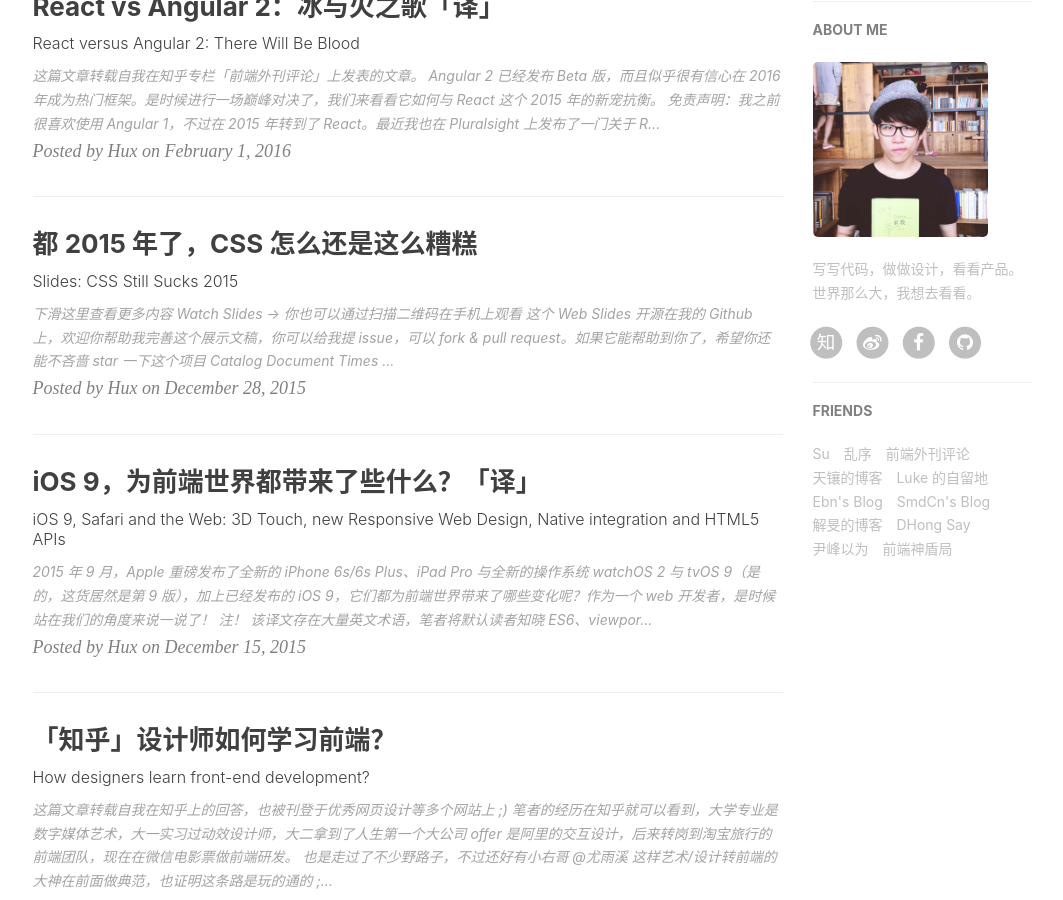
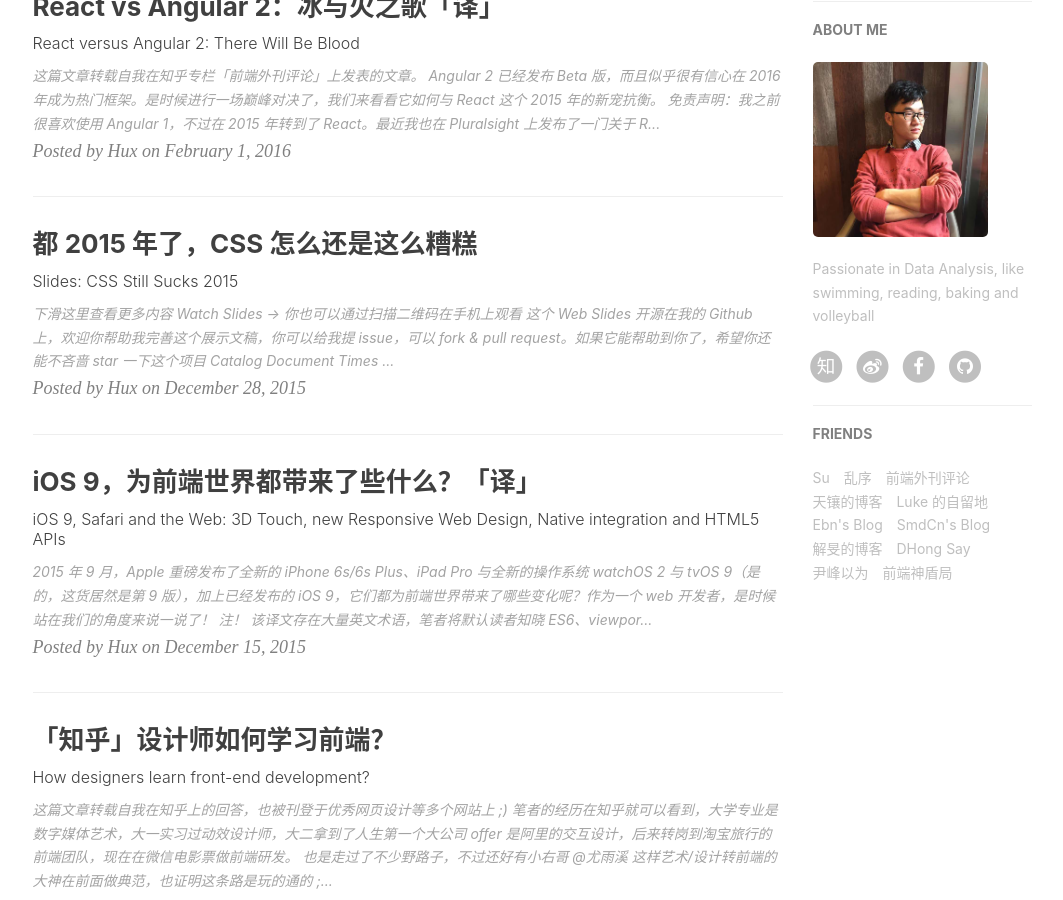
Before and after one commit to shengbokw/tousept.github.io, a Jekyll site: the page built from index.html, in a window 1280 px wide and 900 px high, scrolled down 692 px. Shown: the whole window, without its empty margins (135-1198 px from the left). Built offline with Jekyll 4.4.1, drawn with Linux system fonts in a browser that asks for light colours; nearby versions of some CDN libraries; the list of posts is cut into pages by our own code; comment, search, counter and statistics services are not loaded.

Commit message:
change profile

```diff
--- a/_config.yml
+++ b/_config.yml
@@ -69,8 +69,8 @@
 
 # Sidebar settings
 sidebar: true                           # whether or not using Sidebar.
-sidebar-about-description: "写写代码，做做设计，看看产品。世界那么大，我想去看看。"
-sidebar-avatar: /img/avatar-hux.jpg      # use absolute URL, seeing it's used in both `/` and `/about/`
+sidebar-about-description: "Passionate in Data Analysis, like swimming, reading, baking and volleyball"
+sidebar-avatar: /img/samuel.jpg      # use absolute URL, seeing it's used in both `/` and `/about/`
 
 
 
```
Also changed, not shown: img/samuel.jpg (added), 2 other files.
